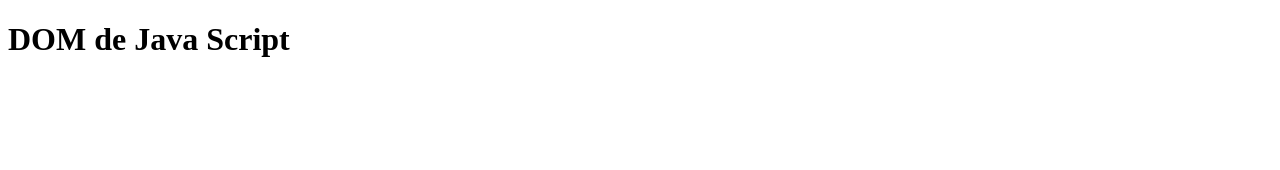
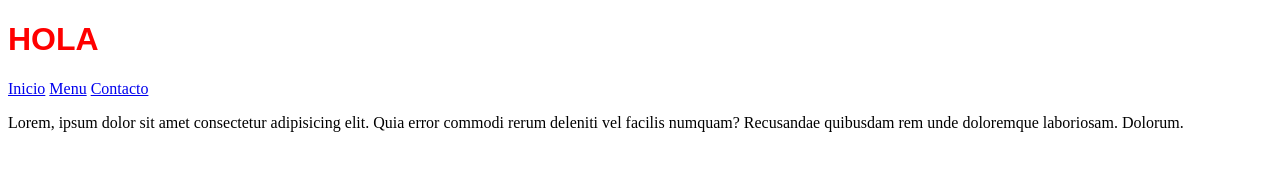
Before and after one commit to JoseLuisPayoyo/java-script, a plain HTML site: page 00-teoria/06-DOM/index.html in a window 1280 px wide. Drawn offline with Linux system fonts and the light colour scheme.

Commit message:
terminado DOM

```diff
--- a/00-teoria/06-DOM/app.js
+++ b/00-teoria/06-DOM/app.js
@@ -0,0 +1,24 @@
+const encabezado = document.querySelector('h1');
+console.log(encabezado);
+console.log(encabezado.innerText); //si visibility = hidden no lo encuentra
+console.log(encabezado.textContent); // si lo encuentra
+console.log(encabezado.innerHTML); //se trae en html
+
+document.querySelector('h1').textContent = 'Hola';
+
+
+//CAMBIAR CSS
+encabezado.style.color = 'red';
+encabezado.style.fontFamily = 'arial';
+encabezado.style.textTransform = 'uppercase';
+//esto no es recomendado, es mejor quitar y poner clases
+
+encabezado.classList.add('nueva-clase', 'segunda-clase');
+encabezado.classList.remove('segunda-clase');
+
+
+//TRASVERTING DOM
+const navegacion = document.querySelector('.navegacion')
+console.log(navegacion);
+//console.log(navegacion.childNodes); devuelve tambien los espacios entre elementos
+console.log(navegacion.children);
--- a/00-teoria/06-DOM/index.html
+++ b/00-teoria/06-DOM/index.html
@@ -4,9 +4,16 @@
     <meta charset="UTF-8">
     <meta name="viewport" content="width=device-width, initial-scale=1.0">
     <title>Document</title>
+    <link rel="stylesheet" href="style.css">
 </head>
 <body>
     <h1>DOM de Java  Script</h1>
+    <nav class="navegacion">
+        <a href="#">Inicio</a>
+        <a href="#">Menu</a>
+        <a href="#">Contacto</a>
+    </nav>
+    <p>Lorem, ipsum dolor sit amet consectetur adipisicing elit. Quia error commodi rerum deleniti vel facilis numquam? Recusandae quibusdam rem unde doloremque laboriosam. Dolorum.</p>
 
     <script src="app.js"></script>
 </body>
--- /dev/null
+++ b/00-teoria/06-DOM/style.css
@@ -0,0 +1,5 @@
+h1{
+    color: salmon;
+    text-transform: uppercase;
+    font-family: 'Trebuchet MS', 'Lucida Sans Unicode', 'Lucida Grande', 'Lucida Sans', Arial, sans-serif;
+}
```
